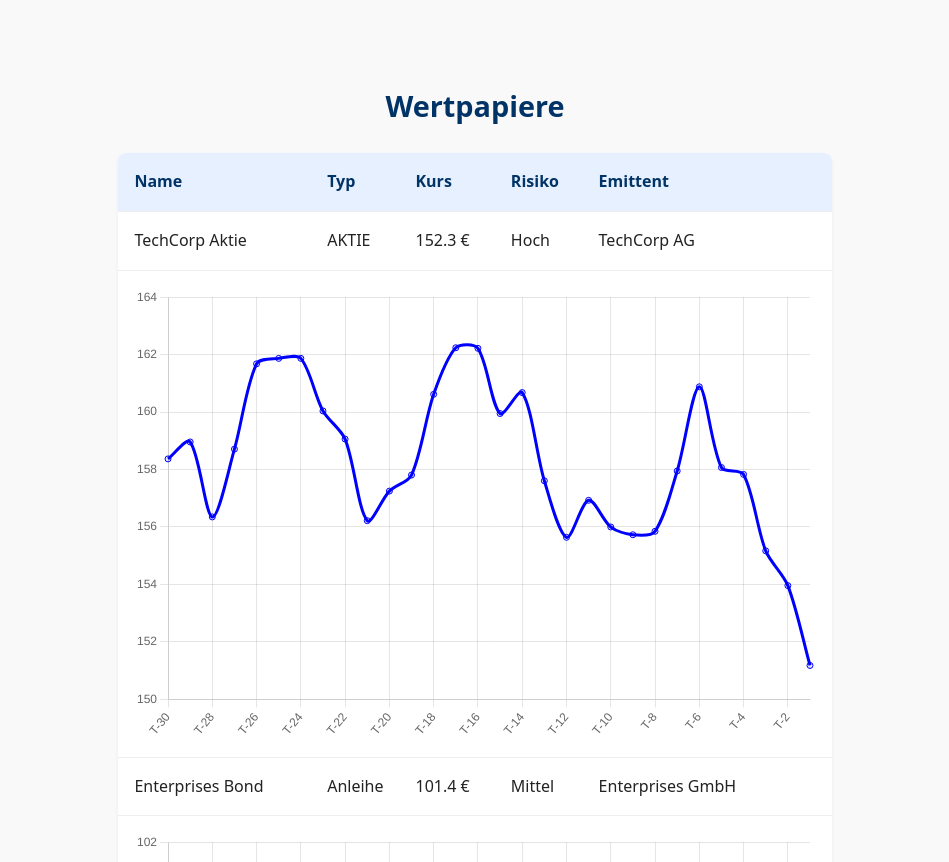
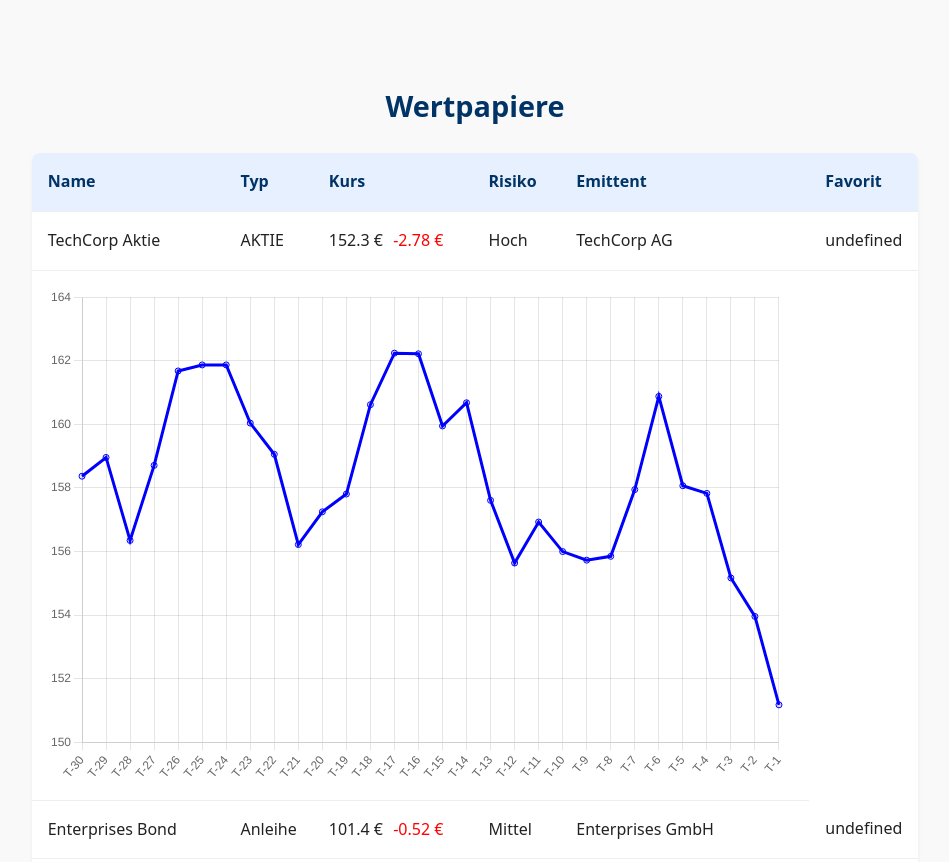
Before and after one commit to JunkoRepo/DWP_Bank_Fallstudie, a website built with Vite: page trading-webapp/index.html in a window 1280 px wide. Shown: the top 862 px of the page, without its empty margins (165-1114 px from the left). Built offline with nearby package versions, Linux system fonts and the light colour scheme.

Commit message:
added kursentwicklung

```diff
--- a/trading-webapp/index.html
+++ b/trading-webapp/index.html
@@ -3,12 +3,12 @@
   <head>
     <meta charset="UTF-8" />
     <title>Trading Webapp</title>
+    <script type="module" src="/src/main.ts"></script>
   </head>
-  <body>
+  <body onload="init()">
     <div id="app">Lade Daten...</div>
-    <script type="module" src="/src/main.ts"></script>
     <div id="charts"></div>
-    <script type="module" src="/src/main.ts"></script>
+
   </body>
 
 </html>
--- a/trading-webapp/src/chart.ts
+++ b/trading-webapp/src/chart.ts
@@ -18,6 +18,8 @@ import {
       return;
     }
 
+
+
     new Chart(canvas, {
       type: 'line',
       data: {
@@ -29,7 +31,7 @@ import {
             borderColor: 'blue',
             backgroundColor: 'rgba(0, 0, 255, 0.1)',
             fill: true,
-            tension: 0.3
+            tension: 0.0
           }
         ]
       },
--- a/trading-webapp/src/main.ts
+++ b/trading-webapp/src/main.ts
@@ -11,8 +11,8 @@ interface Bond {
   anlagerisiko: string;
   datum_naechste_hauptversammlung: string;
   emittent: string;
-
   history?: number[]; // simulated proce history
+  favorit?: boolean;
 }
 
 let currentSort: {
@@ -116,6 +116,7 @@ function displayBonds(bonds: Bond[]) {
         ${header("kurs", "Kurs")}
         ${header("anlagerisiko", "Risiko")}
         ${header("emittent", "Emittent")}
+        ${header("favorit", "Favorit")}
       </tr>
     </thead>
     <tbody>
@@ -125,9 +126,23 @@ function displayBonds(bonds: Bond[]) {
         <tr>
           <td>${bond.name}</td>
           <td>${bond.typ}</td>
-          <td>${bond.kurs} €</td>
+          <td>
+            ${bond.kurs} €
+            ${bond.history && bond.history.length >= 2
+              ? (() => {
+                  const prev = bond.history[bond.history.length - 2];
+                  const curr = bond.history[bond.history.length - 1];
+                  const diff = +(curr - prev).toFixed(2);
+                  const color = diff >= 0 ? 'green' : 'red';
+                  const sign = diff >= 0 ? '+' : '';
+                  return `<span style="color:${color}; margin-left:6px;">${sign}${diff} €</span>`;
+                })()
+              : ''}
+          </td>
+
           <td>${bond.anlagerisiko}</td>
           <td>${bond.emittent}</td>
+          <td>${bond.favorit}</td>
         </tr>
         <tr>
           <td colspan="5">
@@ -153,7 +168,7 @@ function displayBonds(bonds: Bond[]) {
 
   // Render charts for each bond
   bonds.forEach((bond, i) => {
-    console.log(`Rendering chart for ${bond.name}`, bond.history); // 👈 Add this
+    console.log(`Rendering chart for ${bond.name}`, bond.history);
     if (bond.history) {
       renderBondChart(`chart-${i}`, bond.name, bond.history);
     }
@@ -162,6 +177,9 @@ function displayBonds(bonds: Bond[]) {
 
 }
 
+export function init() {
+
+}
 loadBonds().then(data => {
   savedValues = data;
   displayBonds(data);
```
Also changed, not shown: README.md.
